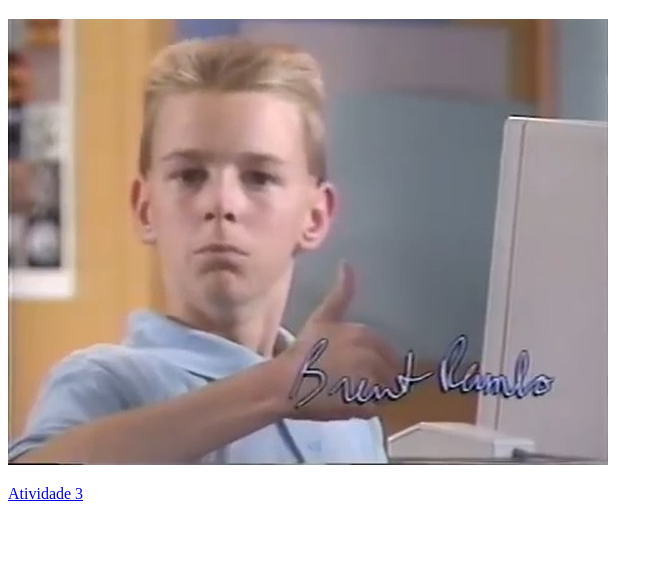
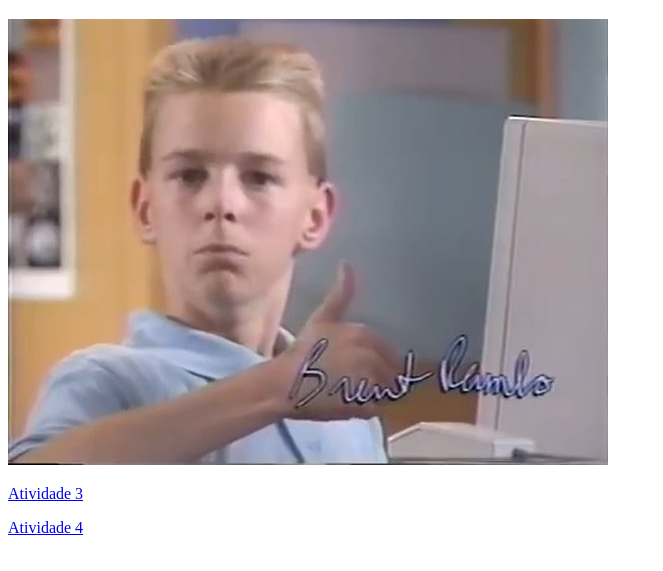
Before and after one commit to LeBaiao/DW1A3, a plain HTML site: page index.html in a window 1280 px wide. Shown: the part 61-632 px from the top of the page, without its empty margins (0-663 px from the left). Drawn offline with Linux system fonts and the light colour scheme.

Commit message:
Update index.html

```diff
--- a/index.html
+++ b/index.html
@@ -10,5 +10,6 @@
     <h1>Desenvolvimento Web 3º Semestre</h1>
     <img src="imagem.site.teste.jpg" alt="menino.fazendo.joinha">
     <p><a href="wireframe_layout.html" target="_blank">Atividade 3</a></p>
+    <p><a href="https://github.com/LeBaiao/dw1a3/blob/main/Atividades/A4/index.html" target-"_blank">Atividade 4</a></p>
 </body>
 </html>
```
